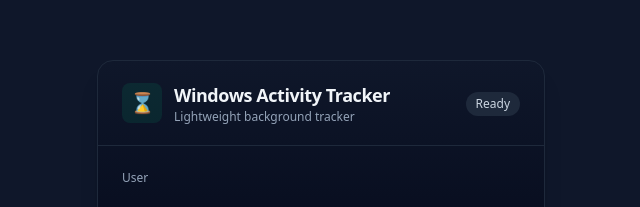
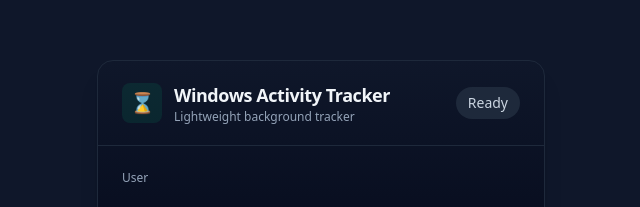
Before and after one commit to maksymtymchenko/tracker-app, a website with bundled scripts: page src/renderer/index.html in a window 1280 px wide. Shown: the part 191-398 px from the top of the page, 319-959 px from the left. Built offline with nearby package versions, Linux system fonts and the light colour scheme.

Commit message:
fix badge layout

```diff
--- a/package.json
+++ b/package.json
@@ -1,6 +1,6 @@
 {
     "name": "windows-activity-tracker",
-    "version": "0.1.5",
+    "version": "0.1.6",
     "private": true,
     "description": "Cross-platform (Windows/macOS/Linux) desktop activity tracker built with Electron and TypeScript",
     "main": "dist/main/main.js",
--- a/src/renderer/index.html
+++ b/src/renderer/index.html
@@ -19,8 +19,8 @@
             <h1 class="text-lg font-semibold tracking-tight">Windows Activity Tracker</h1>
             <p class="text-xs text-slate-400">Lightweight background tracker</p>
           </div>
-          <div class="ml-auto">
-            <span id="statusBadge" class="inline-flex items-center rounded-full bg-slate-800 text-slate-300 px-2.5 py-1 text-xs">Ready</span>
+          <div class="ml-auto flex-shrink-0">
+            <span id="statusBadge" class="inline-flex items-center rounded-full bg-slate-800 text-slate-300 px-3 py-1.5 text-sm whitespace-nowrap">Ready</span>
           </div>
         </div>
 
--- a/src/renderer/index.ts
+++ b/src/renderer/index.ts
@@ -16,7 +16,8 @@ async function init() {
     statusEl.textContent = text;
     statusBadge.textContent = text;
     // simple mapping to colorize badge
-    const base = 'inline-flex items-center rounded-full px-2.5 py-1 text-xs';
+    // Increased size and padding to handle longer text like "Tracking active (1 pending)"
+    const base = 'inline-flex items-center rounded-full px-3 py-1.5 text-sm whitespace-nowrap';
     if (/started/i.test(text) || /sent/i.test(text) || /active/i.test(text)) {
       statusBadge.className = `${base} bg-green-600 text-white`;
     } else if (/stopped/i.test(text) || /error/i.test(text) || /fail/i.test(text)) {
```
Also changed, not shown: 1 other file.
